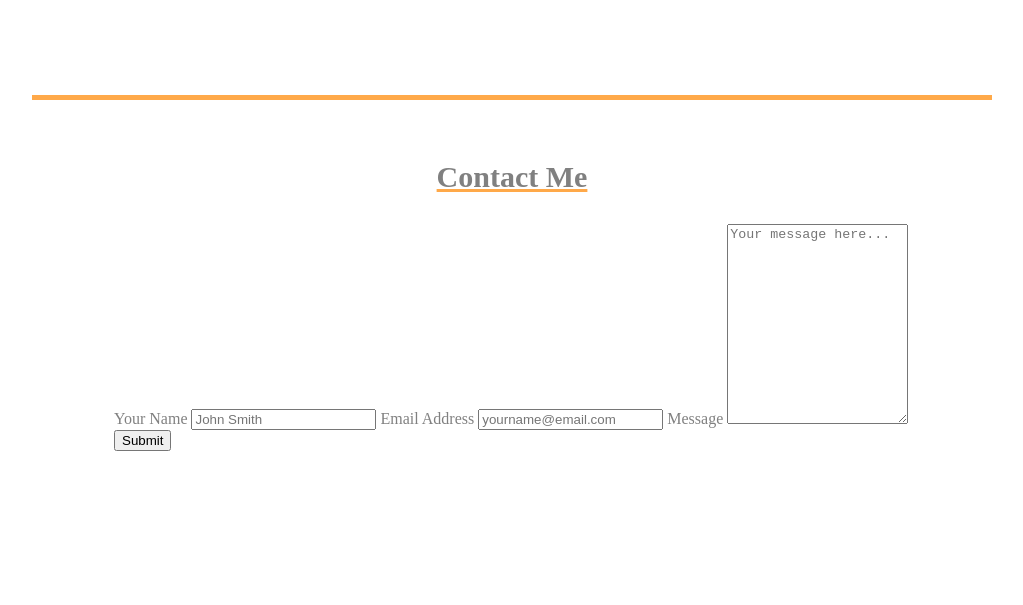
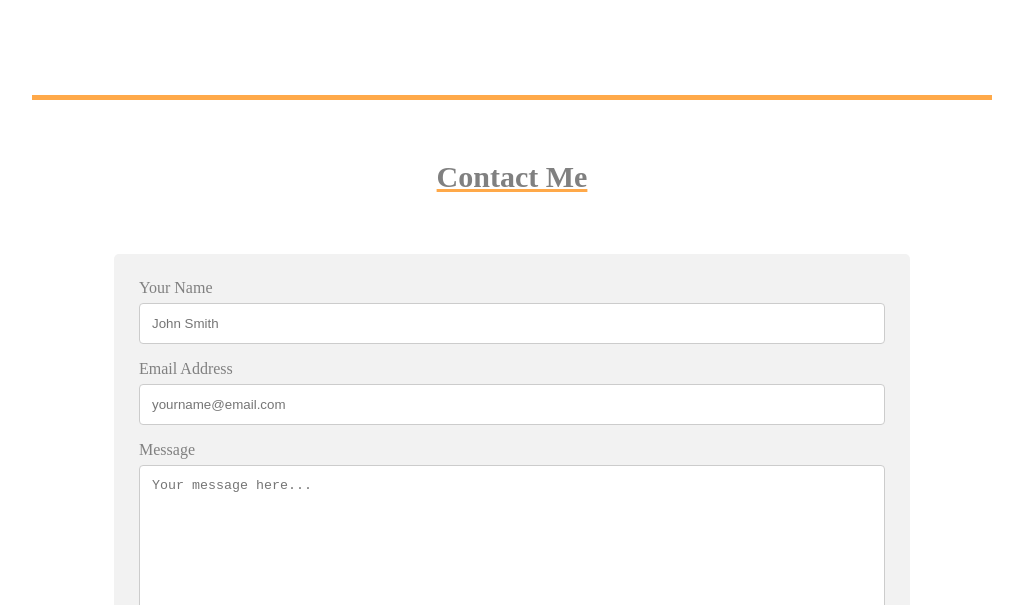
Before and after one commit to LeeVaughn/Portfolio-Project, a plain HTML site: page index.html in a window 1280 px wide. Shown: the part 2195-2800 px from the top of the page, without its empty margins (128-1151 px from the left). Before the commit the page ends 2646 px from the top, so only its background shows below. Drawn offline with Linux system fonts and the light colour scheme.

Commit message:
Added to styles.css
Added styles for Contact section, began working on link styles, changes background image in main-header.

```diff
--- a/styles.css
+++ b/styles.css
@@ -65,7 +65,7 @@ section {
 /* Class Styles */
 
 .main-header {
-    background: #00bfff url("https://regularlyscheduledprogrammingblog.files.wordpress.com/2017/10/programming-rooftop.jpg") no-repeat center / cover;
+    background: #00bfff url("https://regularlyscheduledprogrammingblog.files.wordpress.com/2017/11/programming-silohette.jpg") no-repeat center / cover;
     height: 850px;
     margin-bottom: 0;
     padding-bottom: 0;
@@ -131,9 +131,36 @@ section {
   font-style: italic;
 }
 
+.contact {
+  height: 690px;
+  border-bottom: 5px solid #ffa949;
+}
+
 .contact h3 {
-  padding-top: 30px;
+  padding: 30px 0 30px 0;
 }
+
+/* Link Styles */
+a {
+  text-decoration: none;
+  color: white;
+}
+
+/* a:link{
+  color: white;
+}
+a:visited{
+  color: white;
+}
+a:hover{
+  color: white;
+}
+a:focus{
+  color: white;
+}
+a:active{
+  color: white;
+} */
 
 /* Floated Columns */
 
@@ -157,3 +184,29 @@ section {
     display: table;
     clear: both;
 }
+
+/* Contact Form Styles */
+input[type=text], select, textarea {
+    width: 100%;
+    padding: 12px;
+    border: 1px solid #ccc;
+    border-radius: 4px;
+    margin-top: 6px;
+    margin-bottom: 16px;
+    resize: vertical;
+}
+
+input[type=submit] {
+    background-color: #ffa949;
+    color: white;
+    padding: 12px 20px;
+    border: none;
+    border-radius: 4px;
+    cursor: pointer;
+}
+
+.contact-form {
+    border-radius: 5px;
+    background-color: #f2f2f2;
+    padding: 25px;
+}
```
